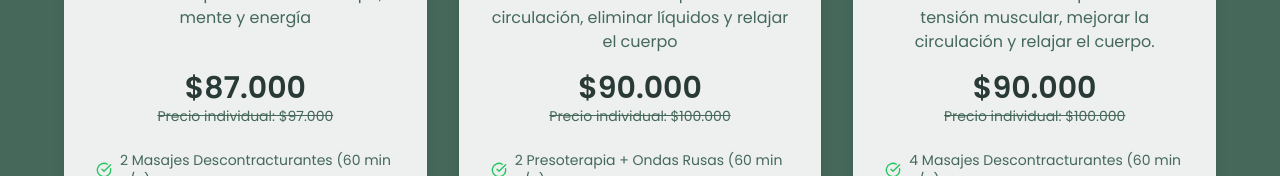
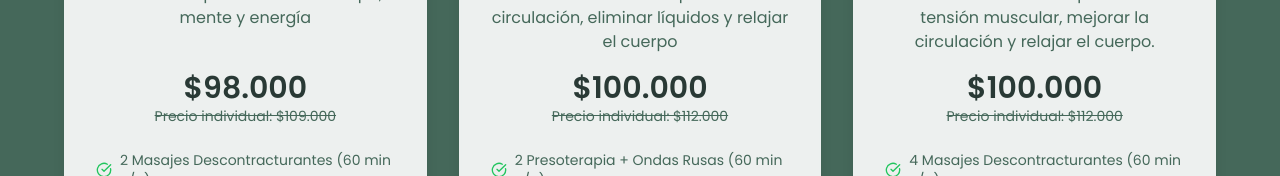
Before and after one commit to Pepsiee32/cuerpo-armonia-landing, a Next.js app: page /tratamientos/tratamientos-corporales in a window 1280 px wide. Shown: the part 3298-3474 px from the top of the page. Built offline with nearby package versions, Linux system fonts and the light colour scheme.

Commit message:
Se modifican precios diciembre

```diff
--- a/app/tratamientos/tratamientos-corporales/page.tsx
+++ b/app/tratamientos/tratamientos-corporales/page.tsx
@@ -13,7 +13,7 @@ export default function TratamientosCorporales() {
     {
       name: "Masaje Descontracturante",
       description: "Masaje enfocado en liberar contracturas y tensión muscular, mejorando la movilidad.",
-      price: "$25.000",
+      price: "$28.000",
       duration: "60 min",
       benefits: ["Alivia tensiones", "Mejora circulación", "Relajación profunda", "Bienestar general"],
       icon: Hand,
@@ -24,7 +24,7 @@ export default function TratamientosCorporales() {
     {
       name: "Drenaje Linfático Manual",
       description: "Técnica suave que estimula el sistema linfático y mejora la eliminación de toxinas.",
-      price: "$25.000",
+      price: "$28.000",
       duration: "45 min",
       benefits: ["Reduce inflamación","Mejora la circulación", "Desintoxica el cuerpo", "Ideal post operatorios o retención de líquidos"],
       icon: Droplets,
@@ -33,7 +33,7 @@ export default function TratamientosCorporales() {
     {
       name: "Presoterapia + Ondas Rusas",
       description: "Combinación de presoterapia para eliminar líquidos y ondas rusas para tonificar y estimular los músculos.",
-      price: "$25.000",
+      price: "$28.000",
       duration: "60 min",
       benefits: [
         "Mejora circulación y oxigenación",
@@ -94,7 +94,7 @@ export default function TratamientosCorporales() {
     {
       name: "Armonización + Reiki",
       description: "Terapia energética para equilibrar cuerpo y mente con péndulo hebreo y reiki.",
-      price: "$22.000",
+      price: "$25.000",
       duration: "60 min",
       benefits: ["Relajación profunda", "Equilibrio emocional", "Reducción del estrés", "Renovación energética"],
       icon: Sun,
@@ -337,8 +337,8 @@ export default function TratamientosCorporales() {
                       <br></br>
                       <br></br>
                     </p>
-                    <div className="text-2xl sm:text-3xl font-bold text-dark-sage">$87.000</div>
-                    <p className="text-xs sm:text-sm text-sage line-through">Precio individual: $97.000</p>
+                    <div className="text-2xl sm:text-3xl font-bold text-dark-sage">$98.000</div>
+                    <p className="text-xs sm:text-sm text-sage line-through">Precio individual: $109.000</p>
                   </div>
                   <div className="space-y-2 sm:space-y-3 mb-4 sm:mb-6">
                     <div className="flex items-center text-xs sm:text-sm text-sage">
@@ -377,8 +377,8 @@ export default function TratamientosCorporales() {
                     <Badge className="bg-orange-100 text-orange-600 border-orange-200 mb-3 sm:mb-4">Resultados Visibles</Badge>
                     <h3 className="text-xl sm:text-2xl font-semibold text-dark-sage mb-2">Paquete Detox Circulatorio Integral</h3>
                     <p className="text-sage mb-3 sm:mb-4 text-sm sm:text-base">4 sesiones diseñadas para activar circulación, eliminar líquidos y relajar el cuerpo</p>
-                    <div className="text-2xl sm:text-3xl font-bold text-dark-sage">$90.000</div>
-                    <p className="text-xs sm:text-sm text-sage line-through">Precio individual: $100.000</p>
+                    <div className="text-2xl sm:text-3xl font-bold text-dark-sage">$100.000</div>
+                    <p className="text-xs sm:text-sm text-sage line-through">Precio individual: $112.000</p>
                   </div>
                   <div className="space-y-2 sm:space-y-3 mb-4 sm:mb-6">
                     <div className="flex items-center text-xs sm:text-sm text-sage">
@@ -417,8 +417,8 @@ export default function TratamientosCorporales() {
                     <Badge className="bg-orange-100 text-orange-600 border-orange-200 mb-3 sm:mb-4">Alivio Muscular</Badge>
                     <h3 className="text-xl sm:text-2xl font-semibold text-dark-sage mb-2">Paquete Intensivo Descontracturante</h3>
                     <p className="text-sage mb-3 sm:mb-4 text-sm sm:text-base">4 sesiones diseñadas para aliviar tensión muscular, mejorar la circulación y relajar el cuerpo.</p>
-                    <div className="text-2xl sm:text-3xl font-bold text-dark-sage">$90.000</div>
-                    <p className="text-xs sm:text-sm text-sage line-through">Precio individual: $100.000</p>
+                    <div className="text-2xl sm:text-3xl font-bold text-dark-sage">$100.000</div>
+                    <p className="text-xs sm:text-sm text-sage line-through">Precio individual: $112.000</p>
                   </div>
                   <div className="space-y-2 sm:space-y-3 mb-4 sm:mb-6">
                     <div className="flex items-center text-xs sm:text-sm text-sage">
@@ -459,8 +459,8 @@ export default function TratamientosCorporales() {
                           <br></br>
                           <br></br>
                         </p>
-                        <div className="text-2xl sm:text-3xl font-bold text-dark-sage">$87.000</div>
-                        <p className="text-xs sm:text-sm text-sage line-through">Precio individual: $97.000</p>
+                        <div className="text-2xl sm:text-3xl font-bold text-dark-sage">$98.000</div>
+                        <p className="text-xs sm:text-sm text-sage line-through">Precio individual: $109.000</p>
                       </div>
                       <div className="space-y-2 sm:space-y-3 mb-4 sm:mb-6">
                         <div className="flex items-center text-xs sm:text-sm text-sage">
@@ -498,8 +498,8 @@ export default function TratamientosCorporales() {
                         <Badge className="bg-orange-100 text-orange-600 border-orange-200 mb-3 sm:mb-4">Resultados Visibles</Badge>
                         <h3 className="text-xl sm:text-2xl font-semibold text-dark-sage mb-2">Paquete Detox Circulatorio Integral</h3>
                         <p className="text-sage mb-3 sm:mb-4 text-sm sm:text-base">4 sesiones diseñadas para activar circulación, eliminar líquidos y relajar el cuerpo</p>
-                        <div className="text-2xl sm:text-3xl font-bold text-dark-sage">$90.000</div>
-                        <p className="text-xs sm:text-sm text-sage line-through">Precio individual: $100.000</p>
+                        <div className="text-2xl sm:text-3xl font-bold text-dark-sage">$100.000</div>
+                        <p className="text-xs sm:text-sm text-sage line-through">Precio individual: $112.000</p>
                       </div>
                       <div className="space-y-2 sm:space-y-3 mb-4 sm:mb-6">
                         <div className="flex items-center text-xs sm:text-sm text-sage">
@@ -537,8 +537,8 @@ export default function TratamientosCorporales() {
                         <Badge className="bg-orange-100 text-orange-600 border-orange-200 mb-3 sm:mb-4">Alivio Muscular</Badge>
                         <h3 className="text-xl sm:text-2xl font-semibold text-dark-sage mb-2">Paquete Intensivo Descontracturante</h3>
                         <p className="text-sage mb-3 sm:mb-4 text-sm sm:text-base">4 sesiones diseñadas para aliviar tensión muscular acumulada, mejorar la circulación y relajar profundamente el cuerpo.</p>
-                        <div className="text-2xl sm:text-3xl font-bold text-dark-sage">$90.000</div>
-                        <p className="text-xs sm:text-sm text-sage line-through">Precio individual: $100.000</p>
+                        <div className="text-2xl sm:text-3xl font-bold text-dark-sage">$100.000</div>
+                        <p className="text-xs sm:text-sm text-sage line-through">Precio individual: $112.000</p>
                       </div>
                       <div className="space-y-2 sm:space-y-3 mb-4 sm:mb-6">
                         <div className="flex items-center text-xs sm:text-sm text-sage">
```
Also changed, not shown: app/tratamientos/tratamientos-faciales/page.tsx (+11 -11 lines), 1 other file (tests, documents, lock files or other folders).
